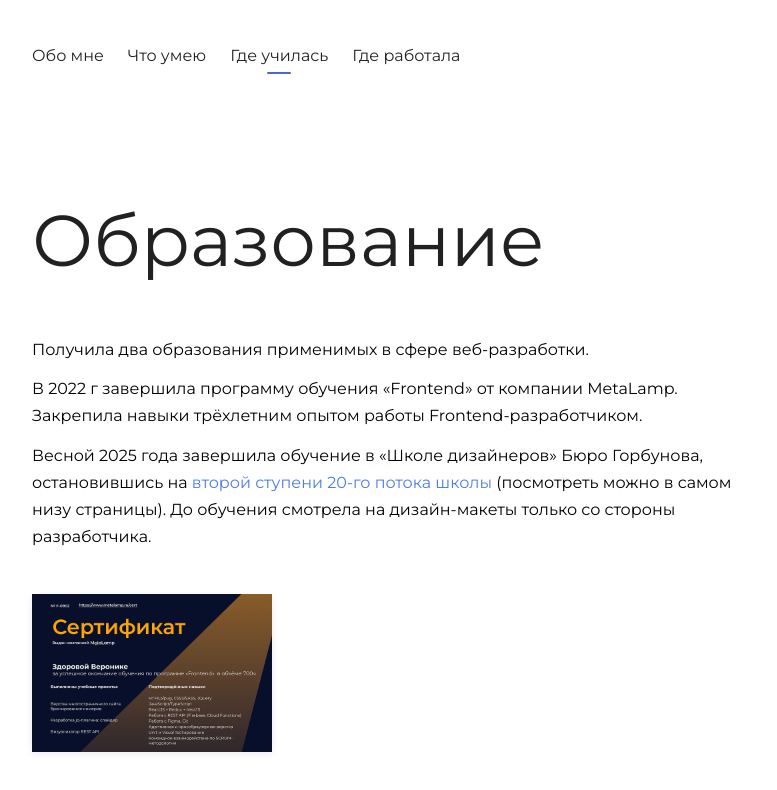
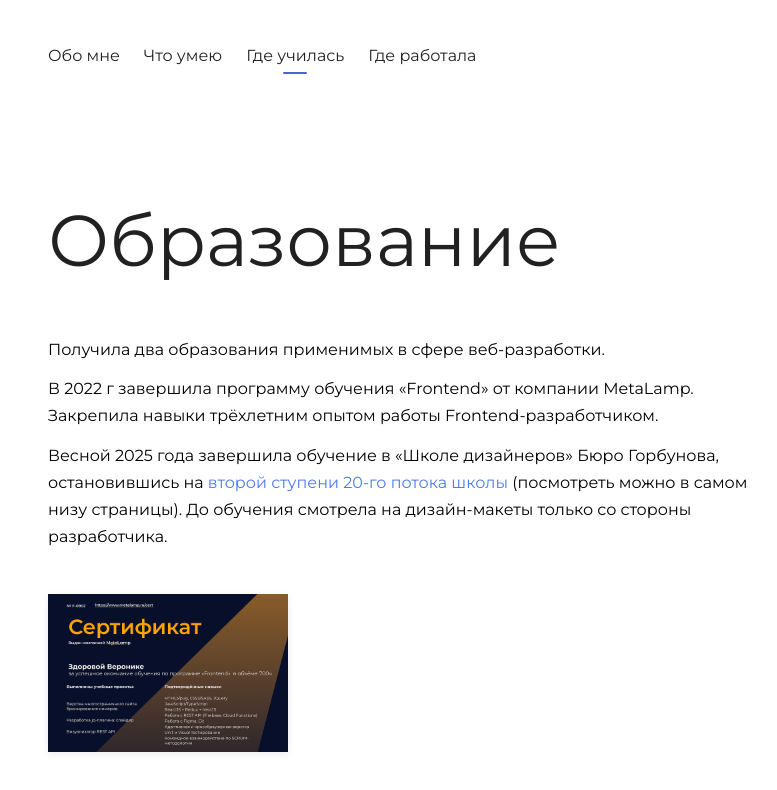
Before and after one commit to wzdorowa/portfolio, a Next.js app: page /education in a window 1280 px wide. Shown: the top 790 px of the page, without its empty margins (16-793 px from the left). Built offline with nearby package versions, Linux system fonts and the light colour scheme.

Commit message:
Update paddings

```diff
--- a/src/components/Overview/Overview.tsx
+++ b/src/components/Overview/Overview.tsx
@@ -42,7 +42,7 @@ const Root = styled("div")({
   flexDirection: "column",
   alignItems: "flex-start",
   gap: 125,
-  padding: "42px 48px 80px",
+  padding: "42px 64px 80px",
   minWidth: 580,
   maxWidth: 600,
   height: "100vh",
--- a/src/page-components/EducationPage/components/EducationLayout.tsx
+++ b/src/page-components/EducationPage/components/EducationLayout.tsx
@@ -22,7 +22,7 @@ export const EducationLayout = ({ children }: EducationLayoutProps) => (
 const Root = styled("div")({
   background: "#fff",
   minHeight: "100vh",
-  margin: "42px 48px 80px",
+  margin: "42px 64px 80px",
   display: "flex",
   flexDirection: "column",
   gap: 125,
--- a/src/page-components/ExperiencePage/components/ExperienceLayout.tsx
+++ b/src/page-components/ExperiencePage/components/ExperienceLayout.tsx
@@ -22,7 +22,7 @@ export const ExperienceLayout = ({ children }: ExperienceLayoutProps) => (
 const Root = styled("div")({
   background: "#fff",
   minHeight: "100vh",
-  margin: "42px 48px 160px",
+  margin: "42px 64px 160px",
   display: "flex",
   flexDirection: "column",
   gap: 125,
--- a/src/page-components/ProjectPage/components/ProjectOverview.tsx
+++ b/src/page-components/ProjectPage/components/ProjectOverview.tsx
@@ -52,7 +52,7 @@ const Root = styled("div")<{
   flexDirection: "column",
   alignItems: "flex-start",
   gap: 125,
-  padding: "42px 48px 80px",
+  padding: "42px 64px 80px",
   minWidth: 580,
   maxWidth: 600,
   height: "100vh",
```
